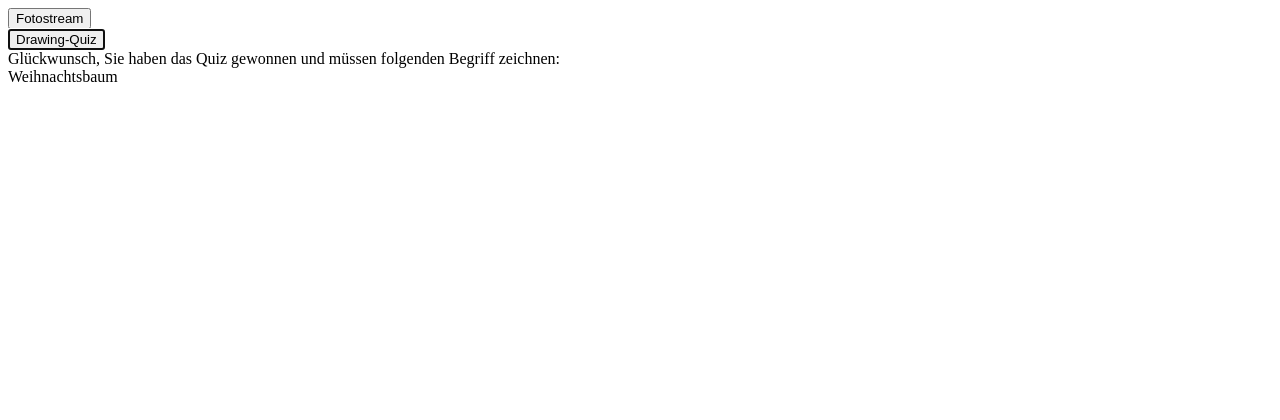
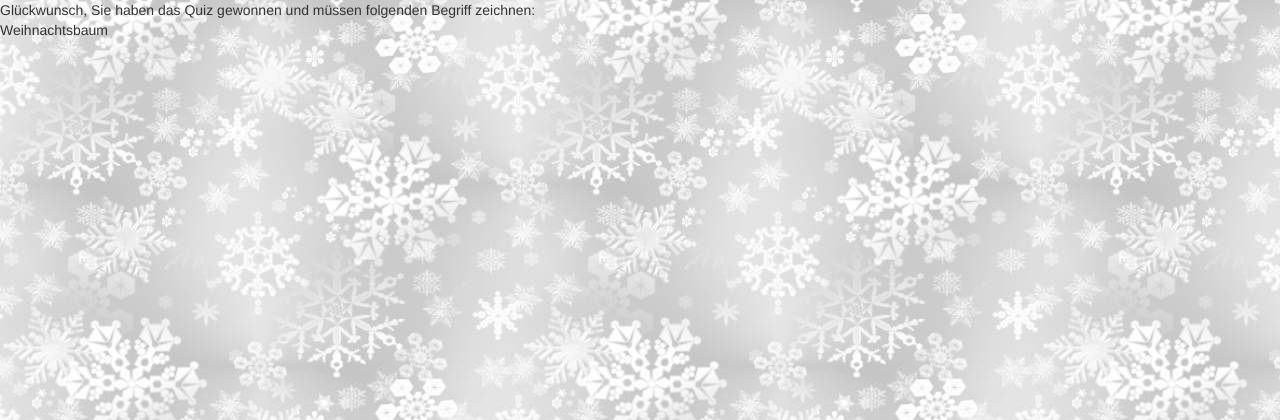
Before and after one commit to adnoela/hci, a PHP site: page /predrawing.php in a window 1280 px wide. Shown: the top 420 px of the page. Run offline with PHP 8.4, Linux system fonts and the light colour scheme.

Commit message:
predrawing screen

```diff
--- a/drawing.php
+++ b/drawing.php
@@ -4,6 +4,8 @@ $myfile = fopen("status.txt", "r");
 $_SESSION['currentpage'] = fgets($myfile);
 $_SESSION['drawing'] = FALSE;
 fclose($myfile);
+
+$drawobject = $_GET["answer"];
 /*
 if ($_SESSION['currentpage'] === "quiz") {
     header('Location: http://' . $_SERVER['HTTP_HOST'] . (dirname($_SERVER['PHP_SELF']) == '/' ? '' : dirname($_SERVER['PHP_SELF'])) . '/quizmobile.php');
@@ -62,7 +64,7 @@ and open the template in the editor.
             <div class="col-xs-4"></div>
             <div class="col-xs-4">
                 <div class="text-center">
-                    <h4>Objekt: Tannenbaum <?php echo $_SESSION['currentpage'] ?></h4>
+                    <h4>Objekt: <?php echo $drawobject; ?></h4>
                 </div>
             </div>
             <div class="col-xs-4"></div>
--- a/js/drawing.js
+++ b/js/drawing.js
@@ -5,7 +5,6 @@ function init() {
     el.addEventListener("touchend", handleEnd, false);
     el.addEventListener("touchleave", handleEnd, false);
     el.addEventListener("touchmove", handleMove, false);
-    message();
 }
 
 var object = "TANNENBAUM";
@@ -107,11 +106,6 @@ function answer(answer) {
 
 function forward() {
     document.location.href = "drawing.php";
-}
-
-function message() {
-    alert("Glückwunsch, Sie haben gewonnen! \nSie müssen folgendes Objekt zeichnen: " + object
-                + " \nSie haben ab SOFORT 120 Sekunden Zeit");
 }
 
 function end(){
--- a/js/maindrawing.js
+++ b/js/maindrawing.js
@@ -6,7 +6,7 @@ canvas = document.getElementById('canvas');
 canvas.width = screen.width*0.42;
 canvas.height = canvas.width;
 setQandA();
-countdown();
+countdown(60);
 }
 
 
--- a/predrawing.php
+++ b/predrawing.php
@@ -18,6 +18,9 @@ if($drawinground == 2)
     <head>
         <meta charset="UTF-8">
         <title></title>
+        <link rel="stylesheet" href="css/bootstrap.min.css">
+        <link rel="stylesheet" href="css/bootstrap-theme.min.css">
+        <link rel="stylesheet" href="css/main.css">
         <script>
             var drawingNumber = <?php echo $drawinground; ?>;
             var answers = new Array(3);
@@ -64,22 +67,14 @@ if($drawinground == 2)
                     drawobject = answers[drawingNumber][4];
                 }
                 document.getElementById("drawobject").innerHTML = drawobject;
+
+                window.setTimeout(function () {
+                        window.location.href = "http://dacima.lima-city.de/drawing.php"+"?answer="+drawobject;
+                    }, 10000);
             }
         </script>
     </head>
     <body onload = "findRightAnswer()">
-        <div class="col-xs-12">
-            <div class="btn-group btn-group-justified" role="group">
-                <div class="btn-group" role="group">
-                    <a href="mobilefoto.php">
-                        <button type="button" class="btn btn-primary">Fotostream</button>
-                    </a>
-                </div>
-                <div class="btn-group" role="group">
-                    <button type="button" class="btn btn-success" autofocus="true">Drawing-Quiz</button>
-                </div>
-            </div>
-        </div>
 
         <div id="explanation">
             Glückwunsch, Sie haben das Quiz gewonnen und müssen folgenden Begriff zeichnen:
--- a/quizmobile.php
+++ b/quizmobile.php
@@ -134,7 +134,7 @@ $quizstatus = file_get_contents("quizstatus.txt");
                 if (id == php_var)
                 {
                     // setTimeout(function(){ window.location.href = "http://dacima.lima-city.de/drawing.php"; }, 3000);
-                    window.location.href = "http://dacima.lima-city.de/drawing.php";
+                    window.location.href = "http://dacima.lima-city.de/predrawing.php";
                 }
                 else if (id == "reload")
                 {
```
